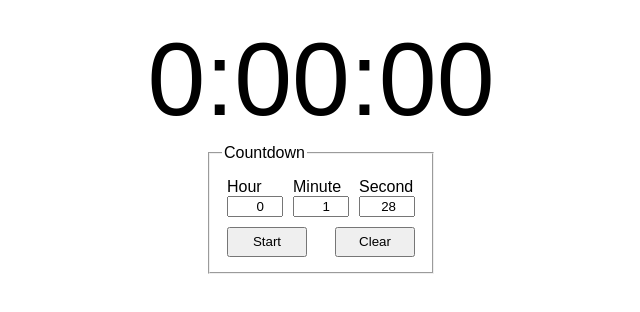
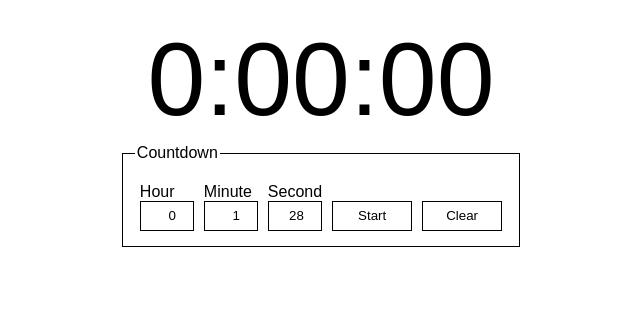
Before and after one commit to jpierson/x-react-countdown, a React (Create React App) app: page / in a window 1280 px wide. Shown: the top 312 px of the page, without its empty margins (319-959 px from the left). Built offline with nearby package versions, Linux system fonts and the light colour scheme.

Commit message:
Fix form layout.

```diff
--- a/src/App.css
+++ b/src/App.css
@@ -17,10 +17,13 @@
 
 input[type='number'] {
   text-align: right;
+  border: 1px solid;
+  height: 26px;
 }
 
 .CountdownControlPanel fieldset {
   display: inline-block;
+  border: 1px solid;
 }
 
 .CountdownControlPanel fieldset legend {
@@ -29,7 +32,9 @@ input[type='number'] {
 
 .CountdownControlPanel-flex {
   display: flex;
-  flex-direction: column;
+  flex-direction: row;
+  align-items: flex-end;
+  flex-wrap: wrap;
 }
 
 .CountdownControlPanel-fields {
@@ -39,8 +44,7 @@ input[type='number'] {
 }
 
 .CountdownControlPanel-field {
-  width: 32%;
-  padding: 5px;
+  margin: 5px;
   padding-top: 10px;
 }
 
@@ -58,4 +62,11 @@ input[type='number'] {
   min-width: 80px;
   height: 30px;
   bottom: 0px;
+  background: white;
+  border: 1px solid;
+  transition: all 0.2s ease-in-out;
 }
+
+.CountdownControlPanel-command:hover {
+  background: #BBBBBB;
+}
```
